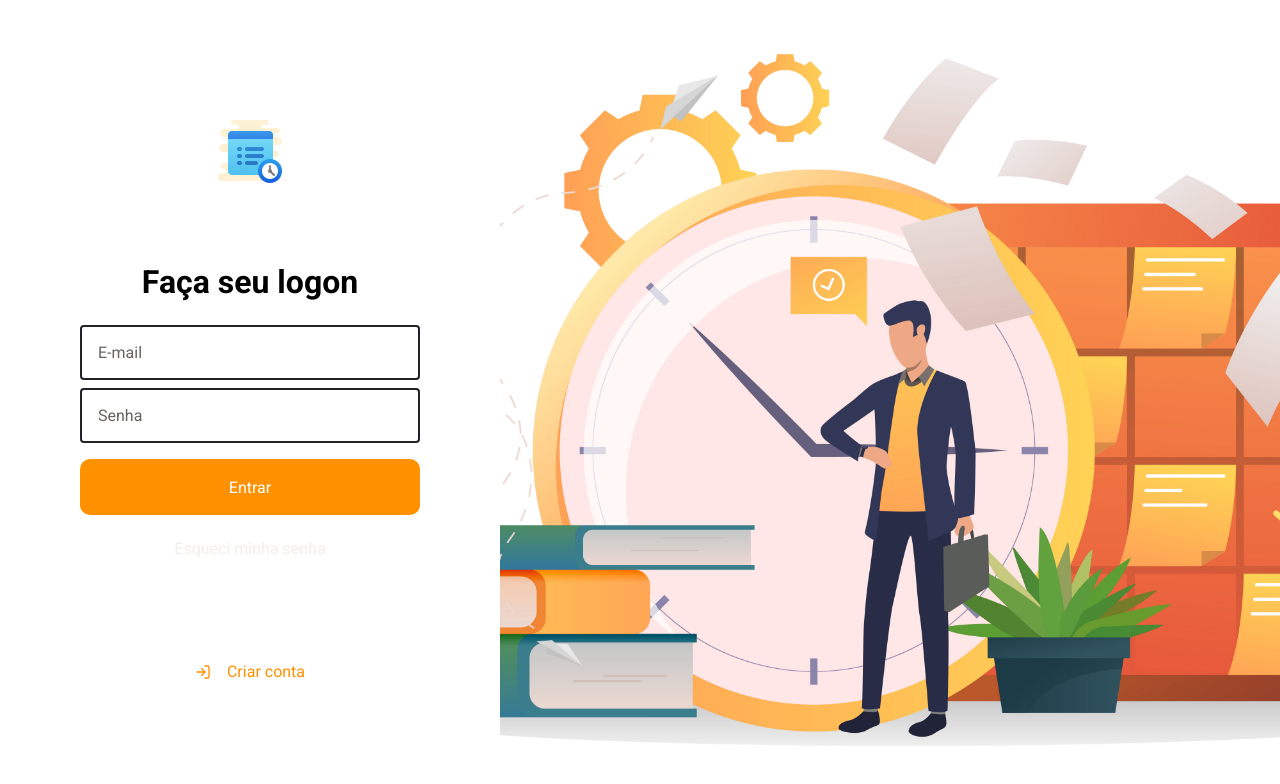
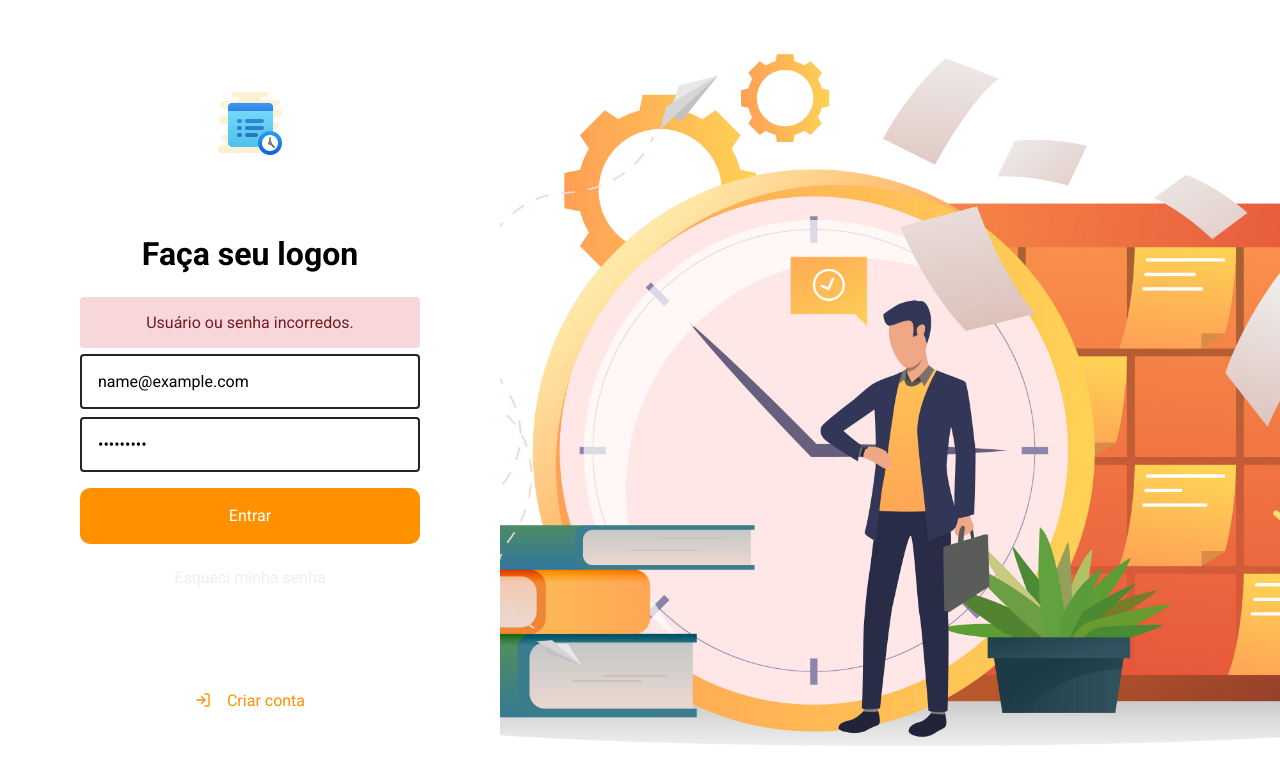
Before and after one commit to luizpaulolppa/timesheets, a React (Create React App) app: page / in a window 1280 px wide. Both pictures are taken after typing "name@example.com", "Sample123" into the empty fields and a click on the button "Entrar". Shown: the top 784 px of the page. Built offline with nearby package versions, Linux system fonts and the light colour scheme; no server answers; the HTML template or start-up script is replaced by a standard one.

Commit message:
criado nova chamada para login

```diff
--- a/src/pages/SignIn/index.tsx
+++ b/src/pages/SignIn/index.tsx
@@ -49,18 +49,47 @@ const SignIn: React.FC<SignInProps> = ({ action }: SignInProps) => {
     }
   }
 
-  function handleSignIn() {
-    history.push('/dashboard')
+  async function handleSignIn(event: FormEvent) {
+    event.preventDefault();
+
+    if (!email || !password) {
+      setError('Preencha todos os campos.');
+      return;
+    } else {
+      setError('');
+    }
+
+    try {
+      setLoading(true);
+      const response = await api.post('/sessions', { email, password });
+      localStorage.setItem('token', response.data.token);
+      localStorage.setItem('user', JSON.stringify(response.data.user));
+      setLoading(false);
+      history.push('/dashboard')
+    } catch (ex) {
+      setLoading(false);
+      setError('Usuário ou senha incorredos.');
+    }
   }
 
   const formSignIn = () => (
-    <form>
+    <form onSubmit={handleSignIn}>
       <h1>Faça seu logon</h1>
 
-      <input type="text" placeholder="E-mail" />
-      <input type="password" placeholder="Senha" />
+      {error && <p className="alert-error">{error}</p>}
 
-      <button onClick={() => handleSignIn()}>Entrar</button>
+      <input
+        type="text"
+        placeholder="E-mail"
+        value={email}
+        onChange={(event) => setEmail(event.target.value)} />
+      <input
+        type="password"
+        placeholder="Senha"
+        value={password}
+        onChange={(event) => setPassword(event.target.value)} />
+
+      <button type="submit">Entrar</button>
 
       <Link to="/forgot-password">Esqueci minha senha</Link>
     </form>
```
